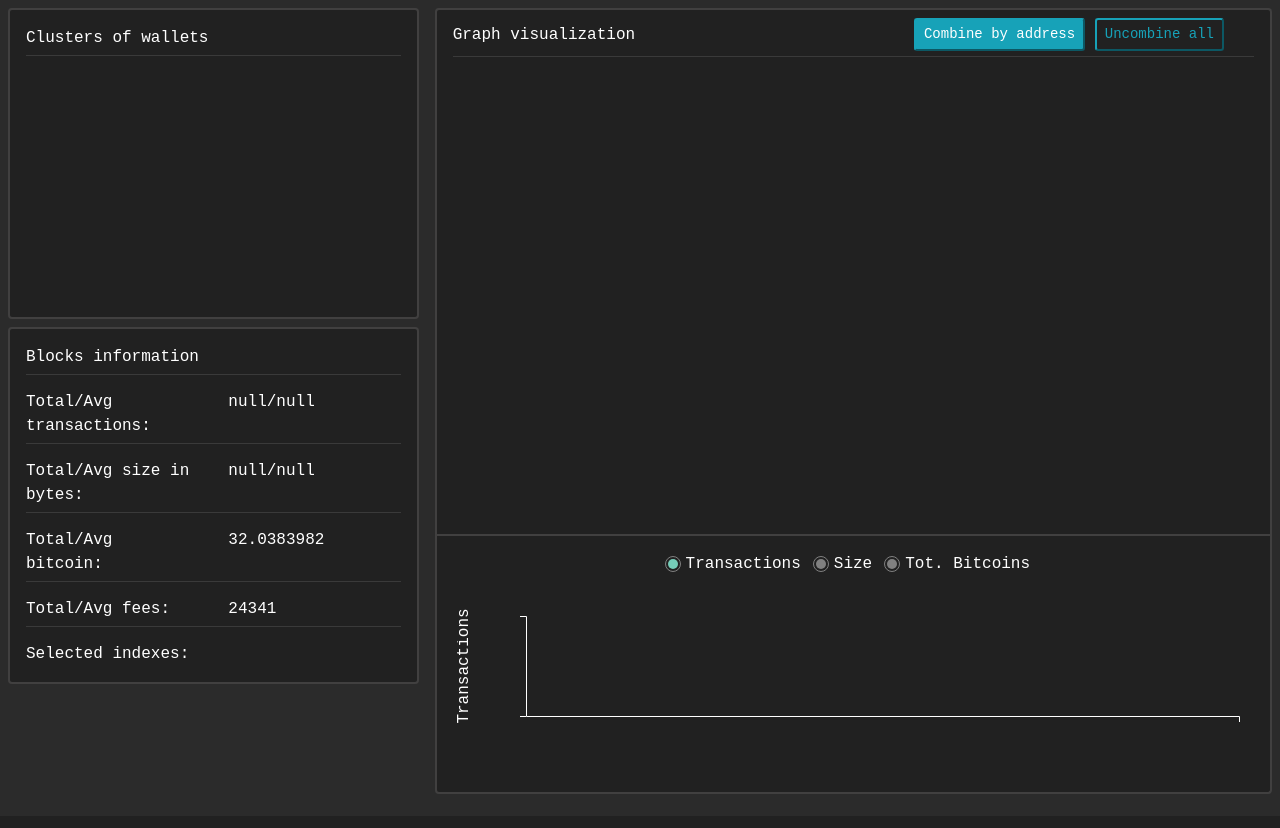
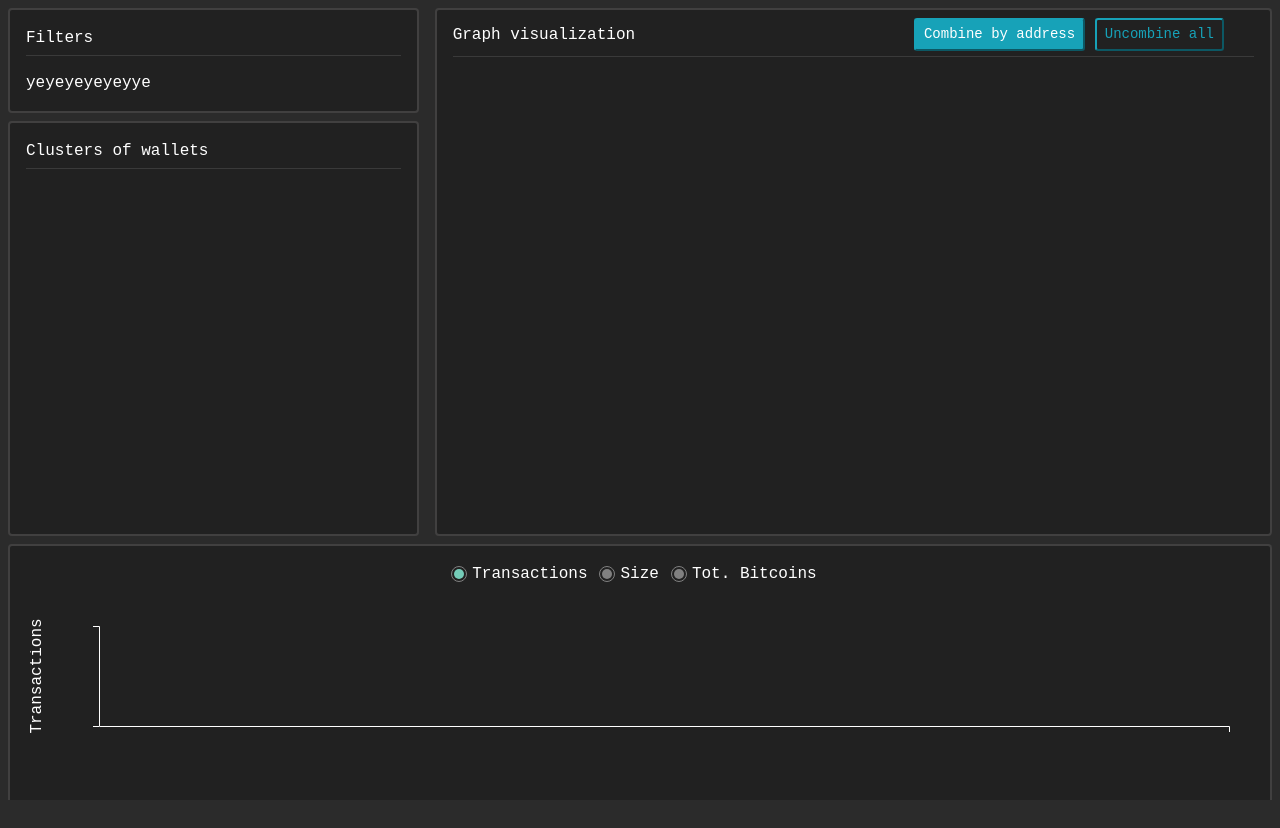
Before and after one commit to di3go-sona/bitcoin-viz, a Flask app: page /timeline in a window 1280 px wide. Before the commit the page ends 794 px from the top, so only its background shows below. Run offline with Flask 2, Linux system fonts and the light colour scheme; data that the repository does not hold is empty; some libraries are stand-ins or nearby versions.

Commit message:
Restyled graphic

```diff
--- a/app.py
+++ b/app.py
@@ -18,11 +18,11 @@ def timeline_csv_base():
     param = request.args.get("param")
     return loader.get_blocks(param)
 
-@app.route("/blocks_info")
-def get_blocks_info():
-    param = request.args.get("hashes")
-    hashes = param.split(":")
-    return loader.get_blocks_info(hashes)
+# @app.route("/blocks_info")
+# def get_blocks_info():
+#     param = request.args.get("hashes")
+#     hashes = param.split(":")
+#     return loader.get_blocks_info(hashes)
 
 @app.route("/graph")
 def graph():
--- a/loader.py
+++ b/loader.py
@@ -79,10 +79,10 @@ def get_blocks(param):
         res = ["hash,height,time,bar_value"] + ["{},{},{},{}".format(*b) for b in blocks]
         return "\n".join(res)
 
-def get_transactions_size_info(hashes):
-    with Session(engine) as db:
-        stats = db.query(func.sum(Block.n_tx), func.avg(Block.n_tx), func.sum(Block.size), func.avg(Block.size)).filter(Block.hash.in_(hashes)).one()
-        return {"total_txs": stats[0], "avg_txs": stats[1], "total_size": stats[2], "avg_size": stats[3]}
+# def get_transactions_size_info(hashes):
+#     with Session(engine) as db:
+#         stats = db.query(func.sum(Block.n_tx), func.avg(Block.n_tx), func.sum(Block.size), func.avg(Block.size)).filter(Block.hash.in_(hashes)).one()
+#         return {"total_txs": stats[0], "avg_txs": stats[1], "total_size": stats[2], "avg_size": stats[3]}
 
 # def get_bitcoin_info(hashes):
 #     return ""
@@ -90,6 +90,6 @@ def get_transactions_size_info(hashes):
 # def get_fees_info(hashes):
 #     return ""
 
-def get_blocks_info(hashes):
-    ts_stats = get_transactions_size_info(hashes)
-    return ts_stats
+# def get_blocks_info(hashes):
+#     ts_stats = get_transactions_size_info(hashes)
+#     return ts_stats
--- a/static/js/timeline.js
+++ b/static/js/timeline.js
@@ -10,32 +10,32 @@ function format_date(date, isFull) {
    else        return `${hours}:${minutes}:${seconds}`
 }
 
-function update_info_card() {
-   // Retrtieving selected indexes & hashes
-   var selected = d3.selectAll(".bar.selected").data()
-   var blocks_index = $.map(selected, function(item) { return item["height"] })
-   var blocks_hash = $.map(selected, function(item) { return item["hash"] })
+// function update_info_card() {
+//    // Retrtieving selected indexes & hashes
+//    var selected = d3.selectAll(".bar.selected").data()
+//    var blocks_index = $.map(selected, function(item) { return item["height"] })
+//    var blocks_hash = $.map(selected, function(item) { return item["hash"] })
 
-   // Setting selected indexes
-   var list_indexes_html = ""
-   blocks_index.forEach(index => { list_indexes_html += "<li>" + index + "</li>" })
-   console.log(list_indexes_html)
-   $("#info-indexes").html(list_indexes_html)
+//    // Setting selected indexes
+//    var list_indexes_html = ""
+//    blocks_index.forEach(index => { list_indexes_html += "<li>" + index + "</li>" })
+//    console.log(list_indexes_html)
+//    $("#info-indexes").html(list_indexes_html)
 
-   // Setting selected infos
-   d3.json("/blocks_info?hashes=" + blocks_hash.join(":")).then(function(data) {
-      $("#info-transactions").text(`${data["total_txs"]}/${data["avg_txs"]}`)
-      $("#info-size").text(`${data["total_size"]}/${data["avg_size"]}`)
-   })
-}
+//    // Setting selected infos
+//    d3.json("/blocks_info?hashes=" + blocks_hash.join(":")).then(function(data) {
+//       $("#info-transactions").text(`${data["total_txs"]}/${data["avg_txs"]}`)
+//       $("#info-size").text(`${data["total_size"]}/${data["avg_size"]}`)
+//    })
+// }
 
 // Set the dimensions and margins of the graph
-const margin_y = {top: 40, right: 0, bottom: 60, left: 10},
+const margin_y = {top: 40, right: 0, bottom: 60, left: 20},
       width_y  = (70 - margin_y.left - margin_y.right),
       height_y = (window.innerHeight/4 - margin_y.top - margin_y.bottom)
 
-const margin_x = {top: 40, right: 10, bottom: 60, left: 0},
-      width_x  = (window.innerWidth - margin_x.left - margin_x.right),
+const margin_x = {top: 40, right: 20, bottom: 60, left: 0},
+      width_x  = ($("#col-x-axis").width() - width_y - margin_y.left - margin_x.right),
       height_x = (window.innerHeight/4 - margin_x.top - margin_x.bottom)
 
 // Append the svg object to the body of the page
@@ -251,14 +251,14 @@ d3.csv("/timeline/csv?param=transactions").then( function(data) {
             .append("polyline").attr("points", "20 6 9 17 4 12")
    })
 
-   update_info_card()
+   // update_info_card()
 })
 
 // Forcing timeline to be open totally scrolled
-document.getElementById("col-x-axis").scroll({
-   left: width_x,
-   behavior: "smooth"
- })
+// document.getElementById("col-x-axis").scroll({
+//    left: width_x,
+//    behavior: "smooth"
+//  })
 
 $("input[type='radio']").click(function(){
 
--- a/templates/timeline.html.j2
+++ b/templates/timeline.html.j2
@@ -13,10 +13,18 @@
 
   <body>
 
-    <div class="row mx-0 h-100">
+    <div class="row mx-0">
 
-      {# Floating menus #}
-      <div class="col-sm-4 p-0 h-100">
+      {# Column for filters and clusters #}
+      <div class="col-sm-4 p-0">
+
+        <div id="filters-card" class="card card-styled m-2">
+          <div class="card-body p-3">
+            Filters
+            <hr/>
+            yeyeyeyeyeyye
+          </div>
+        </div>
 
         <div id="clusters-card" class="card card-styled m-2">
           <div class="card-body p-3">
@@ -25,74 +33,12 @@
           </div>
         </div>
 
-        <div id="blocks-info-card" class="card card-styled mt-0 mb-2 mx-2">
-          <div class="card-body p-3">
-            Blocks information
-            <hr/>
-
-            <div class="row">
-              <div class="col">
-                Total/Avg transactions:
-              </div>
-              <div id="info-transactions" class="col">
-              </div>
-            </div>
-            <hr/>
-
-            <div class="row">
-              <div class="col">
-                Total/Avg size in bytes:
-              </div>
-              <div id="info-size" class="col">
-              </div>
-            </div>
-            <hr/>
-
-            <div class="row">
-              <div class="col">
-                Total/Avg bitcoin:
-              </div>
-              <div id="info-bitcoin" class="col">
-                32.0383982
-              </div>
-            </div>
-            <hr/>
-
-            <div class="row">
-              <div class="col">
-                Total/Avg fees:
-              </div>
-              <div id="info-fees" class="col">
-                24341
-              </div>
-            </div>
-            <hr/>
-
-            <div class="row">
-              <div class="col">
-                Selected indexes:
-              </div>
-              <div class="col">
-                <ul id="info-indexes">
-                  <li></li>
-                  <li></li>
-                  <li></li>
-                  <li></li>
-                  <li></li>
-                </ul>
-              </div>
       </div>
 
-          </div>
-        </div>
-
-      </div>
-
-      {# Graph + Timeline #}
-      <div class="col-sm-8 p-0 h-100">
+      <div class="col-sm-8 p-0">
 
         {# Graph #}
-        <div id="graph-card" class="card card-styled mx-2 mt-2" style="border-radius: .25rem .25rem 0 0;">
+        <div id="graph-card" class="card card-styled m-2" style="border-radius: .25rem .25rem .25rem .25rem;">
           <div class="card-body pt-2 px-3 pb-3">
             <div class="container-fluid row d-flex" style="align-items: center;">
               Graph visualization
@@ -103,10 +49,15 @@
             </div>
             <hr/>
           </div>
+        </div>
 
       </div>
 
-        <div id="timeline-card" class="card card-styled mx-2 mb-2" style="border-radius: 0 0 .25rem .25rem; border-top: 0px;">
+    </div>
+
+    <div class="row mx-0">
+
+      <div id="timeline-card" class="card card-styled mx-2 mb-2 w-100" style="border-radius: .25rem .25rem .25rem .25rem;">
         <div class="card-body p-3">
 
           {# Radio buttons inline #}
@@ -135,13 +86,13 @@
 
         </div>
       </div>
-      </div>
+
     </div>
 
     <script src="/static/js/timeline.js"></script>
     <script>
       $("#graph-card").css("height", window.innerHeight - $("#timeline-card").height() - 2*$("#graph-card").offset()["top"])
-      $("#clusters-card").css("height", window.innerHeight - $("#blocks-info-card").height() - 3*$("#clusters-card").offset()["top"])
+      $("#clusters-card").css("height", $("#graph-card").height() - $("#graph-card").offset()["top"] - $("#filters-card").height())
     </script>
 
   </body>
```
Lines whose indentation alone changed are shown as unchanged.
